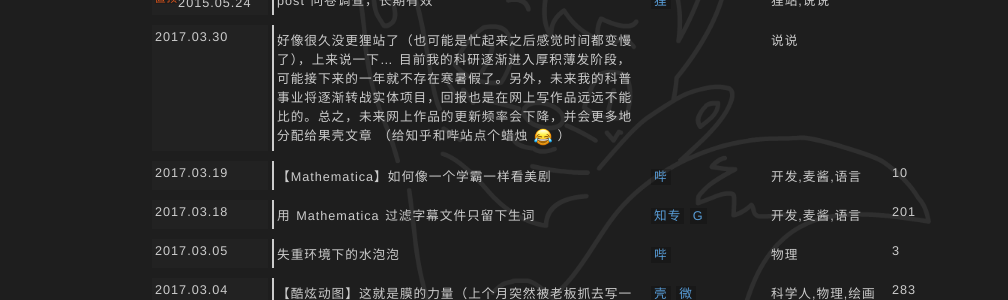
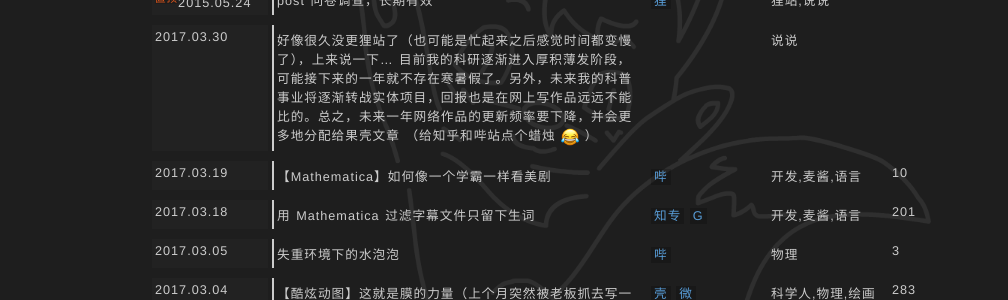
Before and after one commit to LePtC/LePtC.github.io, a Jekyll site: the page built from index.html, in a window 1280 px wide and 939 px high. Shown: the part 357-657 px from the top of the window, without its empty margins (0-1008 px from the left). Built offline with Jekyll 4.4.1, drawn with Linux system fonts in a browser that asks for light colours; Markdown is read by kramdown in place of the engine named in the settings; comment, search, counter and statistics services are not loaded.

Commit message:
update index

```diff
--- a/index.html
+++ b/index.html
@@ -211,7 +211,7 @@ $(document).ready(function() {
 <td>物理</td><td></td></tr> -->
 
 <tr><td>2017.03.30</td>
-  <td>好像很久没更狸站了（也可能是忙起来之后感觉时间都变慢了），上来说一下… 目前我的科研逐渐进入厚积薄发阶段，可能接下来的一年就不存在寒暑假了。另外，未来我的科普事业将逐渐转战实体项目，回报也是在网上写作品远远不能比的。总之，未来网上作品的更新频率会下降，并会更多地分配给果壳文章 （给知乎和哔站点个蜡烛 <img src="img/xcry.png" alt="[笑 cry]"> ）</td>
+  <td>好像很久没更狸站了（也可能是忙起来之后感觉时间都变慢了），上来说一下… 目前我的科研逐渐进入厚积薄发阶段，可能接下来的一年就不存在寒暑假了。另外，未来我的科普事业将逐渐转战实体项目，回报也是在网上写作品远远不能比的。总之，未来一年网络作品的更新频率要下降，并会更多地分配给果壳文章 （给知乎和哔站点个蜡烛 <img src="img/xcry.png" alt="[笑 cry]"> ）</td>
 <td></td>
 <td>说说</td><td></td></tr>
 
```
